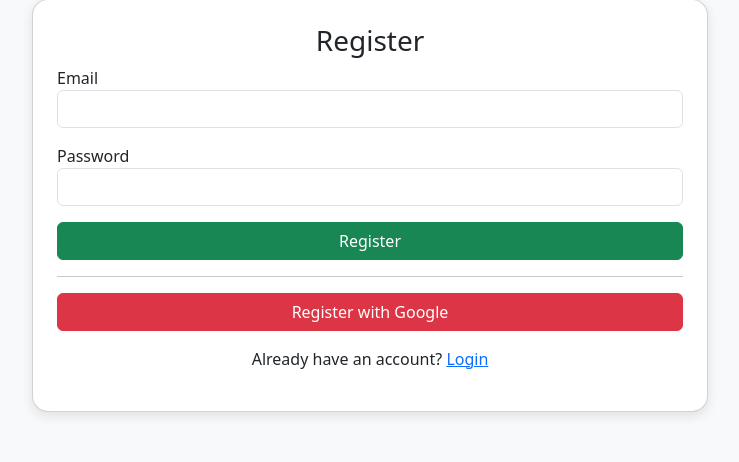
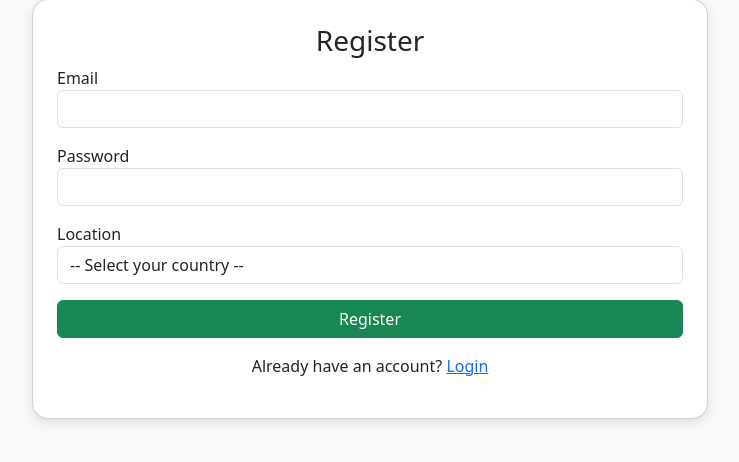
Before and after one commit to kasturimo/IdeaScanner, a Flask app: page /register in a window 1280 px wide. Shown: the part 117-579 px from the top of the page, without its empty margins (270-1009 px from the left). Run offline with Flask 3, Linux system fonts and the light colour scheme.

Commit message:
Update register.html

```diff
--- a/templates/register.html
+++ b/templates/register.html
@@ -2,25 +2,31 @@
 {% block content %}
 <div class="card p-4">
   <h3 class="text-center">Register</h3>
-  <form method="POST">
+  <form method="POST" action="/register">
     <div class="mb-3">
       <label>Email</label>
-      <input type="email" name="email" class="form-control" required>
+      <input type="email" class="form-control" name="email" required>
     </div>
     <div class="mb-3">
       <label>Password</label>
-      <input type="password" name="password" class="form-control" required>
+      <input type="password" class="form-control" name="password" required>
+    </div>
+    <div class="mb-3">
+      <label>Location</label>
+      <select class="form-control" name="location" required>
+        <option value="">-- Select your country --</option>
+        <option value="India">India</option>
+        <option value="United States">United States</option>
+        <option value="United Kingdom">United Kingdom</option>
+        <option value="Canada">Canada</option>
+        <option value="Australia">Australia</option>
+        <option value="Germany">Germany</option>
+        <option value="France">France</option>
+        <option value="Other">Other</option>
+      </select>
     </div>
     <button type="submit" class="btn btn-success w-100">Register</button>
   </form>
-
-  <hr>
-  <div class="text-center">
-    <a href="{{ url_for('google.login') }}" class="btn btn-danger w-100">Register with Google</a>
-  </div>
-
-  <p class="mt-3 text-center">
-    Already have an account? <a href="{{ url_for('login') }}">Login</a>
-  </p>
+  <p class="mt-3 text-center">Already have an account? <a href="/login">Login</a></p>
 </div>
 {% endblock %}
```
